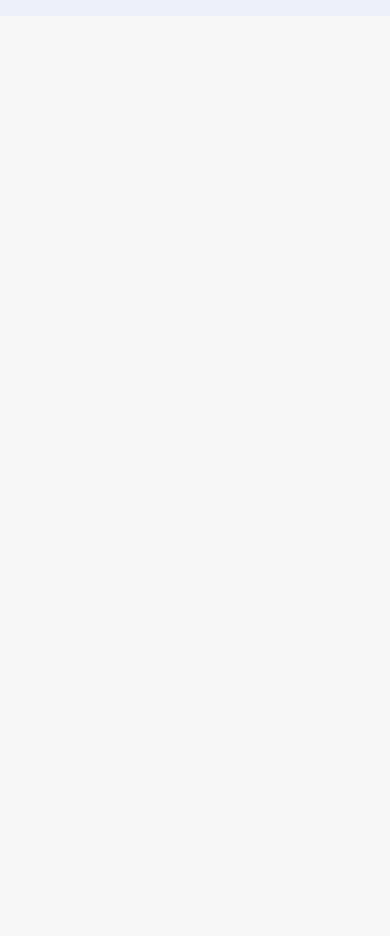
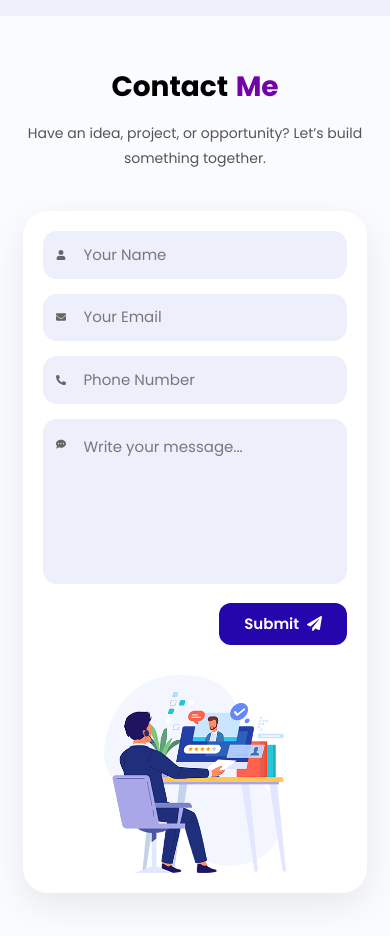
Before and after one commit to tanujgupta18/Portfolio-Website, a React (Vite) app: page / in a window 390 px wide. Shown: the part 9080-10016 px from the top of the page. Before the commit the page ends 9096 px from the top, so only its background shows below. Built offline with nearby package versions, Linux system fonts and the light colour scheme.

Commit message:
Contact Form

```diff
--- a/package.json
+++ b/package.json
@@ -10,6 +10,7 @@
     "preview": "vite preview"
   },
   "dependencies": {
+    "@emailjs/browser": "^4.4.1",
     "@tailwindcss/vite": "^4.3.0",
     "react": "^19.2.6",
     "react-dom": "^19.2.6",
--- a/src/assets/assets.js
+++ b/src/assets/assets.js
@@ -1,5 +1,6 @@
 import logo from "./logo.png";
 import hero from "./hero.png";
+import contact from "./contact.png";
 
 // Projects
 import hubProspect from "./projects/hubProspect.webp";
@@ -19,6 +20,7 @@ import employee from "./projects/employee.webp";
 export const assets = {
   logo,
   hero,
+  contact,
 
   hubProspect,
   hotelBooking,
--- /dev/null
+++ b/src/components/Contact.jsx
@@ -0,0 +1,139 @@
+import emailjs from "@emailjs/browser";
+import { useRef, useState } from "react";
+
+import {
+  FaUser,
+  FaEnvelope,
+  FaPhoneAlt,
+  FaCommentDots,
+  FaPaperPlane,
+} from "react-icons/fa";
+
+import { assets } from "../assets/assets";
+
+const Contact = () => {
+  const form = useRef();
+  const [status, setStatus] = useState({
+    type: "",
+    message: "",
+  });
+
+  const sendEmail = (e) => {
+    e.preventDefault();
+
+    setStatus({
+      type: "",
+      message: "",
+    });
+
+    emailjs
+      .sendForm(
+        "service_xny2z6j",
+        "template_gjppg59",
+        form.current,
+        "kj4A86eYx5r1BvimT",
+      )
+      .then(() => {
+        setStatus({
+          type: "success",
+          message: "Message sent successfully.",
+        });
+
+        form.current.reset();
+      })
+      .catch((error) => {
+        setStatus({
+          type: "error",
+          message: error?.text || "Failed to send message. Try again.",
+        });
+      });
+  };
+
+  return (
+    <section id="contact" className="px-[6%] md:px-[10%] py-20 bg-[#fafbff]">
+      <h2 className="flex items-center justify-center gap-3 text-[2.8rem] md:text-[4rem] font-bold">
+        Contact
+        <span className="text-[#7303a7]">Me</span>
+      </h2>
+
+      <p className="mt-5 text-center text-[1.4rem] md:text-[1.6rem] leading-[1.8] text-[#555]">
+        Have an idea, project, or opportunity? Let’s build something together.
+      </p>
+
+      <div className="mt-16 grid gap-12 rounded-[2.5rem] bg-white p-8 md:p-12 shadow-[0_12px_35px_rgba(0,0,0,0.08)] transition-all duration-300 hover:shadow-[0_18px_45px_rgba(0,0,0,0.12)] lg:grid-cols-2">
+        <div className="flex items-center justify-center order-1 lg:order-0">
+          <img
+            src={assets.contact}
+            alt="contact"
+            className="w-[60%] md:w-[80%] max-w-[360px] object-contain"
+          />
+        </div>
+
+        <form ref={form} onSubmit={sendEmail} className="flex flex-col gap-6">
+          <div className="relative">
+            <FaUser className="absolute left-5 top-1/2 -translate-y-1/2 text-[#666]" />
+
+            <input
+              type="text"
+              name="name"
+              placeholder="Your Name"
+              className="w-full rounded-[1.4rem] bg-[#edf0fa] py-5 pl-16 pr-5 text-[1.5rem] outline-none transition duration-300 focus:ring-2 focus:ring-[#2506ad]"
+              required
+            />
+          </div>
+          <div className="relative">
+            <FaEnvelope className="absolute left-5 top-1/2 -translate-y-1/2 text-[#666]" />
+
+            <input
+              type="email"
+              name="email"
+              placeholder="Your Email"
+              className="w-full rounded-[1.4rem] bg-[#edf0fa] py-5 pl-16 pr-5 text-[1.5rem] outline-none transition duration-300 focus:ring-2 focus:ring-[#2506ad]"
+              required
+            />
+          </div>
+          <div className="relative">
+            <FaPhoneAlt className="absolute left-5 top-1/2 -translate-y-1/2 text-[#666]" />
+
+            <input
+              type="text"
+              name="phone"
+              placeholder="Phone Number"
+              className="w-full rounded-[1.4rem] bg-[#edf0fa] py-5 pl-16 pr-5 text-[1.5rem] outline-none transition duration-300 focus:ring-2 focus:ring-[#2506ad]"
+              required
+            />
+          </div>
+          <div className="relative">
+            <FaCommentDots className="absolute left-5 top-8 text-[#666]" />
+
+            <textarea
+              rows="6"
+              name="message"
+              placeholder="Write your message..."
+              className="w-full rounded-[1.4rem] bg-[#edf0fa] pt-7 pb-5 pl-16 pr-5 text-[1.5rem] resize-none outline-none transition duration-300 focus:ring-2 focus:ring-[#2506ad]"
+              required
+            />
+          </div>
+          <button
+            type="submit"
+            className="group ml-auto inline-flex items-center gap-3 rounded-[1.2rem] bg-[#2506ad] px-10 py-4 text-[1.5rem] font-semibold text-white transition-all duration-300 hover:scale-[1.04]"
+          >
+            Submit
+            <FaPaperPlane className="transition duration-300 group-hover:translate-x-1" />
+          </button>
+          {status.message && (
+            <p
+              className={`mt-2 text-right text-[1.4rem] font-medium ${
+                status.type === "success" ? "text-[#0b8b2a]" : "text-red-500"
+              }`}
+            >
+              {status.message}
+            </p>
+          )}
+        </form>
+      </div>
+    </section>
+  );
+};
+
+export default Contact;
--- a/src/pages/Home.jsx
+++ b/src/pages/Home.jsx
@@ -5,6 +5,7 @@ import Skills from "../components/Skills";
 import Education from "../components/Education";
 import Projects from "../components/Projects";
 import Experience from "../components/Experience";
+import Contact from "../components/Contact";
 
 const Home = () => {
   return (
@@ -15,6 +16,7 @@ const Home = () => {
       <Education />
       <Projects />
       <Experience />
+      <Contact />
     </div>
   );
 };
```
Also changed, not shown: src/assets/contact.png (added), 1 other file (tests, documents, lock files or other folders).
